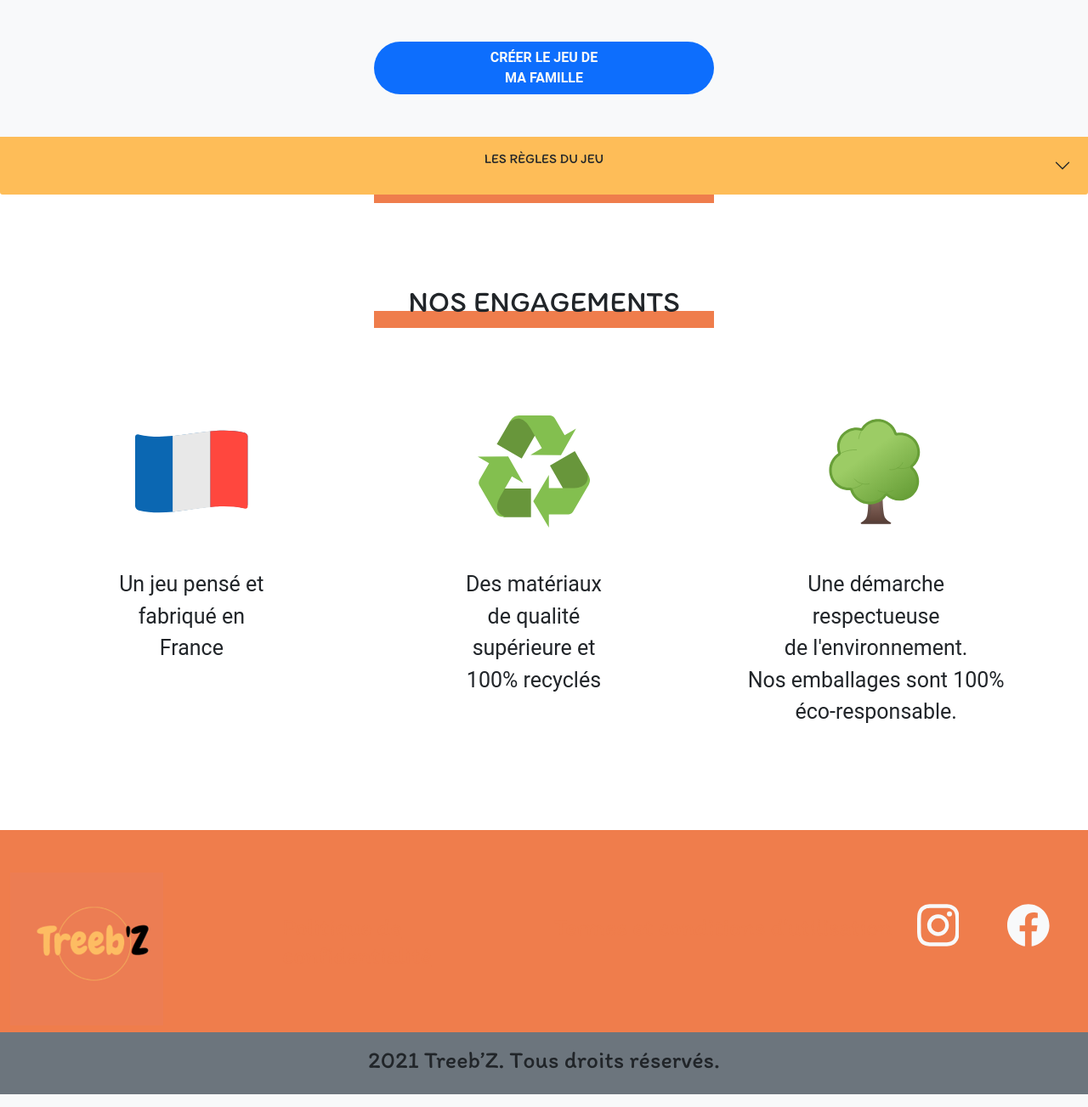
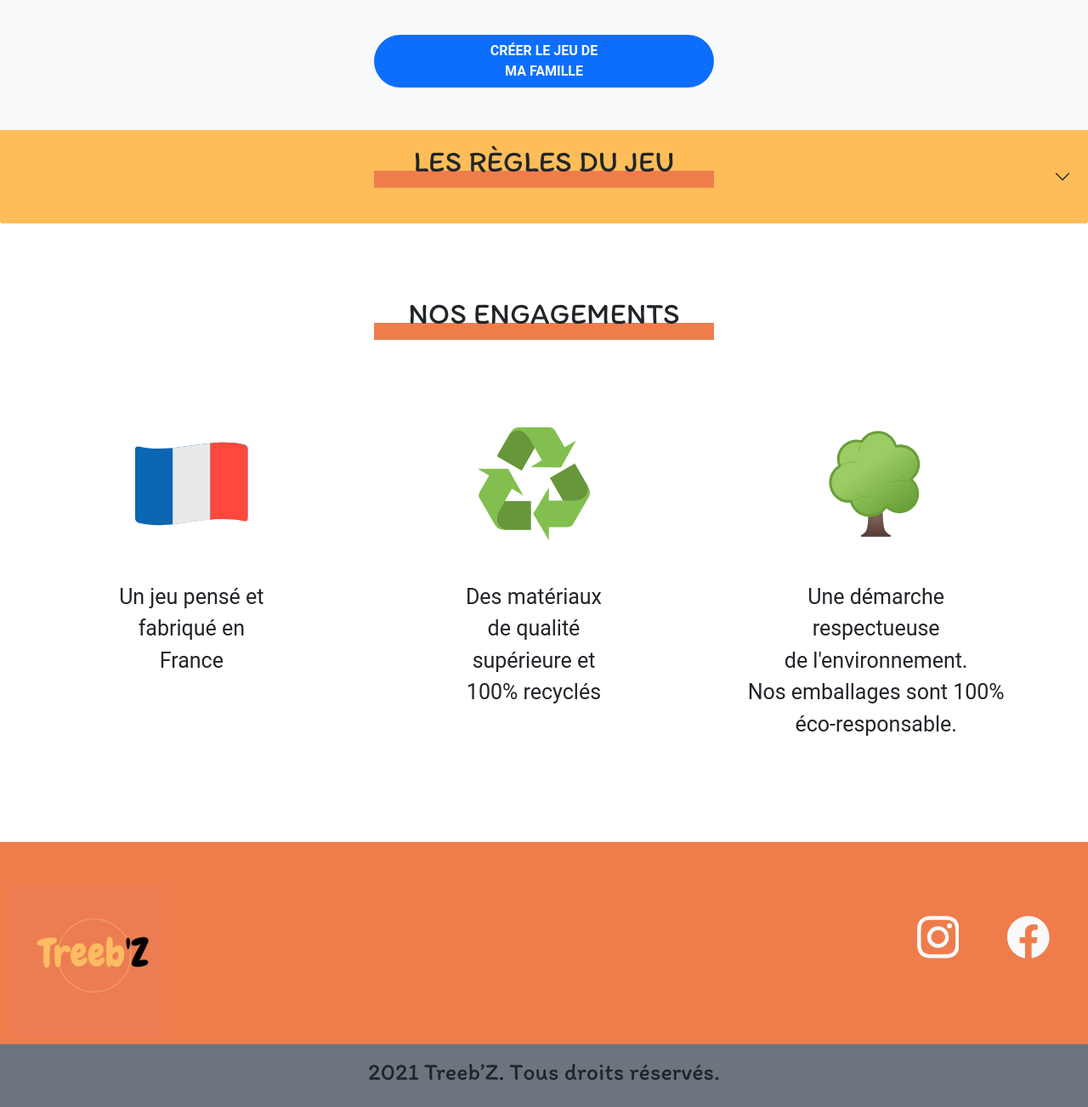
Before and after one commit to WildCodeSchool/orleans-202103-php-project-treebz, a Symfony app: template templates/home/index.html.twig in a window 1280 px wide. Shown: the part 1793-3096 px from the top of the page at 85% size. Run offline with Twig, Linux system fonts and the light colour scheme; the template is opened without the code that fills it, so the values that code supplies are empty; style sheets or scripts are compiled from the project's sources; some libraries are stand-ins or nearby versions.

Commit message:
fix home

```diff
--- a/assets/styles/app.scss
+++ b/assets/styles/app.scss
@@ -2,8 +2,6 @@
 @import 'variables.scss';
 @import "~bootstrap/scss/bootstrap";
 @import 'navbar.scss';
-
-
 
 @import url('https://fonts.googleapis.com/css2?family=Itim&display=swap');
 @import "~bootstrap/scss/bootstrap";
--- a/assets/styles/home/home.scss
+++ b/assets/styles/home/home.scss
@@ -78,7 +78,7 @@ $medium_font2: 35px;
   background-color: $secondary;
 }
 
-.title-rule h2 {
+.title-rule {
   position: relative;
   z-index: 2;
   @include fluid-type($min_width, $max_width, $min_font2, $medium_font2);
--- a/templates/component/_navbar.html.twig
+++ b/templates/component/_navbar.html.twig
@@ -1,5 +1,5 @@
 <section class="section-navbar">
-    <nav class="navbar navbar-expand-md navbar-light bg-primary h5">
+    <nav class="navbar navbar-expand-md navbar-light bg-primary h5 mb-0">
         <div class="container-fluid">
             <a class="navbar-brand" href="#"><img class="img-logo" src="{{ asset('build/images/logoTreebz.webp') }}" alt="logo Treebz"/></a>
             <button class="navbar-toggler" type="button" data-bs-toggle="collapse" data-bs-target="#navbarSupportedContent" aria-controls="navbarSupportedContent" aria-expanded="false" aria-label="Toggle navigation">
--- a/templates/component/_navbar_admin.html.twig
+++ b/templates/component/_navbar_admin.html.twig
@@ -1,5 +1,5 @@
 <section class="section-navbar">
-    <nav class="navbar navbar-expand-md navbar-light bg-primary h5">
+    <nav class="navbar navbar-expand-md navbar-light bg-primary h5 mb-0">
         <div class="container-fluid">
             <a class="navbar-brand" href="#"><img class="img-logo" src="{{ asset('build/images/logoTreebz.webp') }}" alt="logo Treebz"/></a>
             <button class="navbar-toggler" type="button" data-bs-toggle="collapse" data-bs-target="#navbarSupportedContent" aria-controls="navbarSupportedContent" aria-expanded="false" aria-label="Toggle navigation">
--- a/templates/home/index.html.twig
+++ b/templates/home/index.html.twig
@@ -17,8 +17,8 @@
             </div>
         </div>
     {% endblock %}
-        <div class="jumbotron jumbotron-fluid first-title d-flex align-items-center">
-            <div class="container-fluid title-game-creation">
+        <div class="jumbotron jumbotron-fluid first-title d-flex align-items-center justify-content-center">
+            <div class="container-fluid title-game-creation col-8 offset-2">
                 <h2 class="display-4 text-center py-5">
                 COMMENT CRÉER</br>LE JEU DE MA FAMILLE ?
                 </h2>
@@ -60,10 +60,10 @@
             <button class="btn create-button mb-6" type="button">CRÉER LE JEU DE</br>MA FAMILLE</button>
         </div>
         <div class="accordion accordion-flush second-title" id="accordionFlushExample">
-            <div class="accordion-item title-rule">
+            <div class="accordion-item">
                 <h2 class="accordion-header" id="flush-headingOne">
                     <button class="accordion-button collapsed rule-button" type="button" data-bs-toggle="collapse" data-bs-target="#flush-collapseOne" aria-expanded="false" aria-controls="flush-collapseOne">
-                        <p class="col-md-4 offset-md-4 col-8 offset-2 text-align-middle row justify-content-center">LES RÈGLES DU JEU</p>
+                        <p class="title-rule col-md-4 offset-md-4 col-8 offset-2 text-align-middle row justify-content-center">LES RÈGLES DU JEU</p>
                     </button>
                 </h2>
                 <div id="flush-collapseOne" class="accordion-collapse collapse row" aria-labelledby="flush-headingOne" data-bs-parent="#accordionFlushExample">
@@ -75,7 +75,7 @@
                 </div>
             </div>
         <div class="jumbotron jumbotron-fluid third-title d-flex align-items-center">
-          <div class="container-fluid title-commitment">
+          <div class="container-fluid title-commitment col-8 offset-2">
             <h2 class="display-4 text-center py-5">
               NOS ENGAGEMENTS
             </h2>
```
